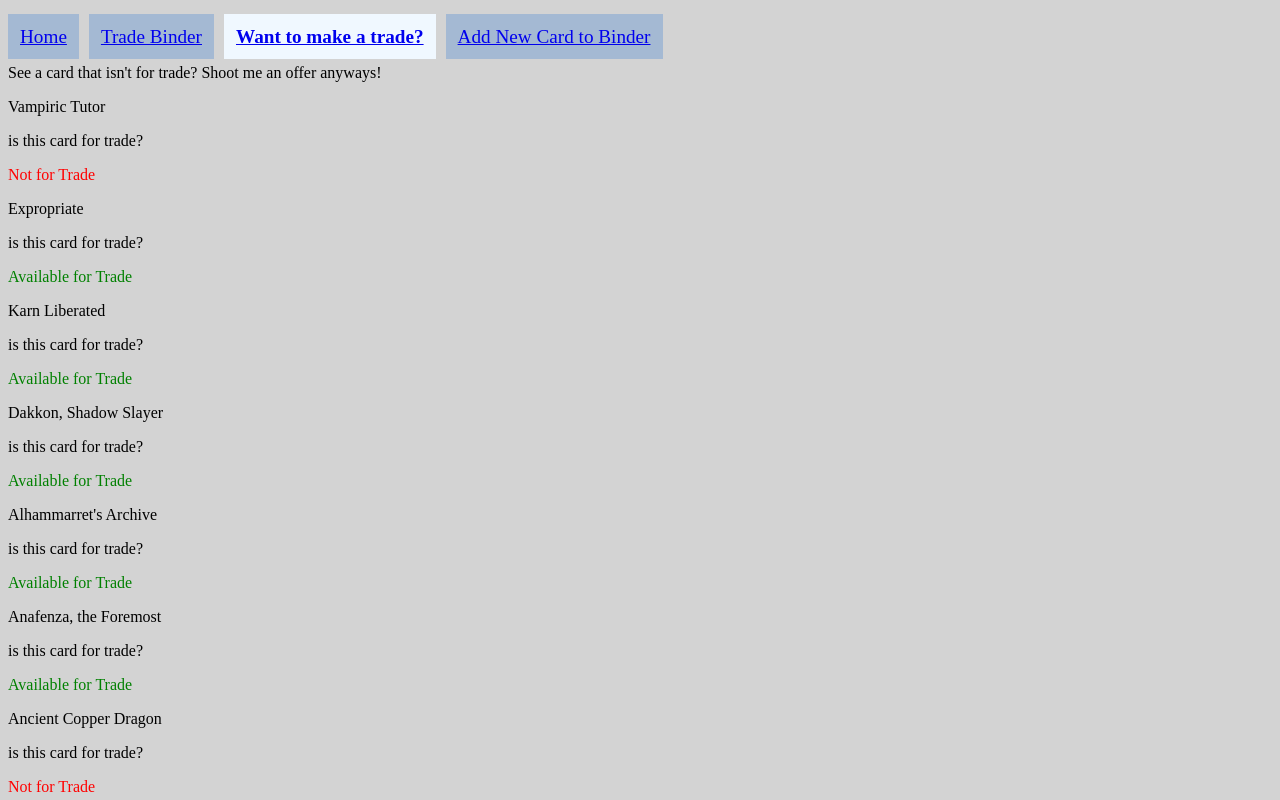
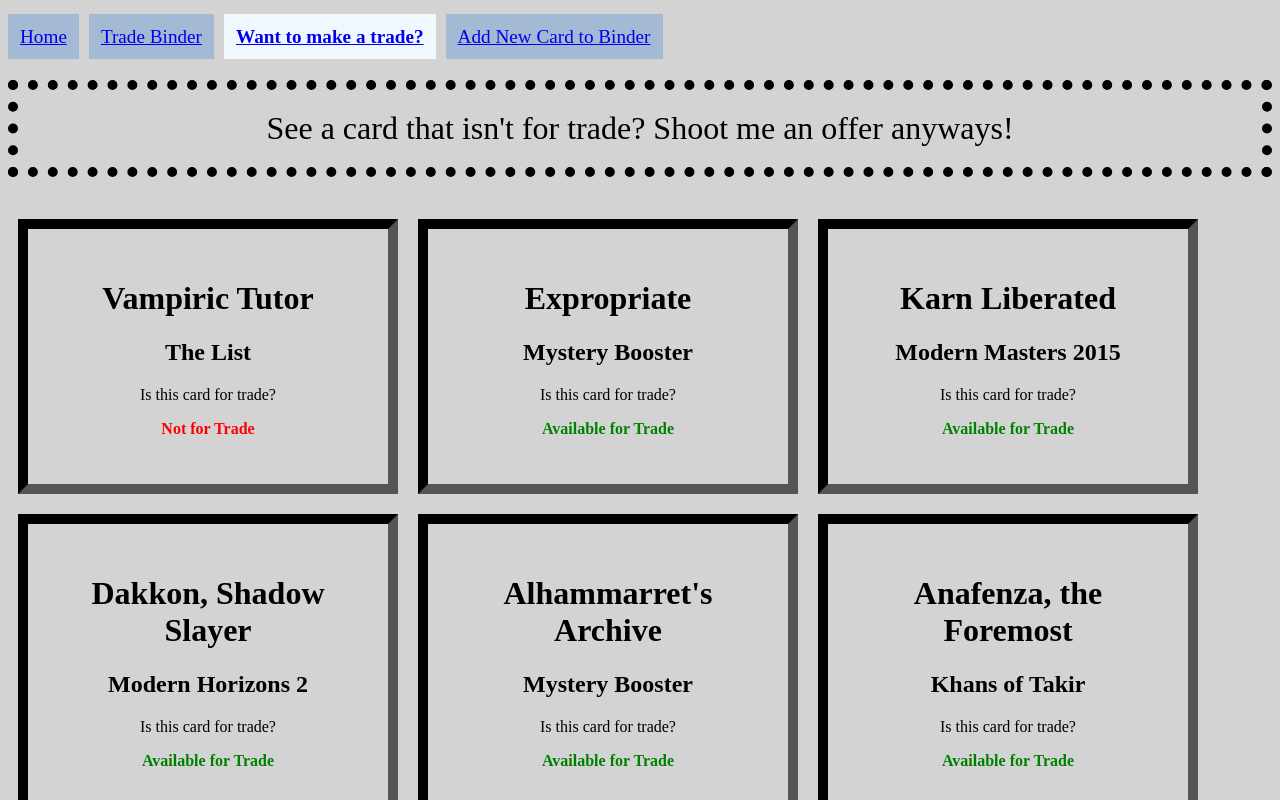
Before and after one commit to Jessieg12/Magic-Trade-Binder, a React (Create React App) app: page /maketradehome in a window 1280 px wide. Shown: the top 800 px of the page. Built offline with nearby package versions, Linux system fonts and the light colour scheme; data requests are answered from the project's data file.

Commit message:
added more css and handleClick

```diff
--- /dev/null
+++ b/Unused-components/OrganizationBar.js
@@ -0,0 +1,40 @@
+import React from "react";
+import "../comp-css/OrganizationBar.css"
+
+function OrganizationBar({ onCheckedBox, sortCardsBy }){
+
+  function handleSorting(e){
+    onCheckedBox(e.target.value)
+  }
+
+  return(
+    <div className="OrgText">
+      <p>Sort cards by:
+      <label>
+        <input
+          type="checkbox"
+          value="Alphabetically"
+          checked={sortCardsBy === false}
+          onChange={handleSorting}
+        />
+        Alphabetically
+      </label>
+      </p>
+      <label>
+        <p>Filter cards by:
+        <br/>
+        <br/>
+        <select
+        // onChange={filterStocks}
+        >
+        <option value="All">All</option>
+          <option value="Trade">Cards for Trade</option>
+          <option value="NTF">Cards not for Trade</option>
+        </select>
+        </p>
+      </label>
+    </div>
+  )
+}
+
+export default OrganizationBar
--- a/src/comp-css/MakeTradeHome.css
+++ b/src/comp-css/MakeTradeHome.css
@@ -1,7 +1,26 @@
 .NFT{
-    color: red;
+  font-weight: bold;
+  color: red;
 }
 
 .ForTrade{
-    color: green
+  font-weight: bold;
+  color: green
 }
+
+.tradeCard{
+  text-align: center;
+  border: 10px inset black;
+  margin: 10px;
+  padding: 30px;
+  width: 300px;
+  display: inline-block;
+  cursor: pointer;
+}
+
+.tradeHomeTitle{
+  text-align: center;
+  font-size: xx-large;
+  border: 10px dotted #000;
+  padding: 20px;
+}
--- a/src/components/BinderHome.js
+++ b/src/components/BinderHome.js
@@ -1,7 +1,7 @@
 import React from "react";
-import { Route } from "react-router-dom";
-import NewCardHome from "./NewCardHome";
-import OrganizationBar from "./OrganizationBar";
+// import { Route } from "react-router-dom";
+// import NewCardHome from "./NewCardHome";
+// import OrganizationBar from "../../Unused-components/OrganizationBar";
 
 import "../comp-css/BinderHome.css"
 
@@ -53,7 +53,7 @@
           </li>
         </p>
       </div>
-      <OrganizationBar />
+      {/* <OrganizationBar /> */}
       {mappedCard}
       {/* <NewCardHome URL={URL} onAddCard={onAddCard}/> */}
     </div>
--- a/src/components/MakeTradeHome.js
+++ b/src/components/MakeTradeHome.js
@@ -1,20 +1,36 @@
-import React from "react";
+import React, { useState } from "react";
 import "../comp-css/MakeTradeHome.css"
 
 function MakeTradeHome({cards}){
 
+    let [tradeCards, setTradeCards] = useState([])
+
+    function handleClick(card){
+
+        if(!tradeCards.includes(card)){
+            const updatedTradeCards = [...tradeCards, card]
+        setTradeCards(updatedTradeCards)
+        }
+    }
+
     let mappedcards= cards.map((card)=>
-    <><p>{card.cardName}</p>
-    <p>is this card for trade?
+    <div
+    key={card.id}
+    onClick={() => handleClick(card)}
+    className="tradeCard">
+        <h1>{card.cardName}</h1>
+        <h2>{card.cardSet}</h2>
+        <div>Is this card for trade?
         {card.forTrade === false ?
         <p className="NFT">Not for Trade</p> :
         <p className="ForTrade">Available for Trade</p>}
-    </p>
-    </>)
+        </div>
+    </div>
+    )
 
     return(
         <div>
-            <p>See a card that isn't for trade? Shoot me an offer anyways!</p>
+            <p className="tradeHomeTitle">See a card that isn't for trade? Shoot me an offer anyways!</p>
             {mappedcards}
         </div>
     )
```
Also changed, not shown: Unused-components/RandomCard.js (renamed from src/components/RandomCard.js).
